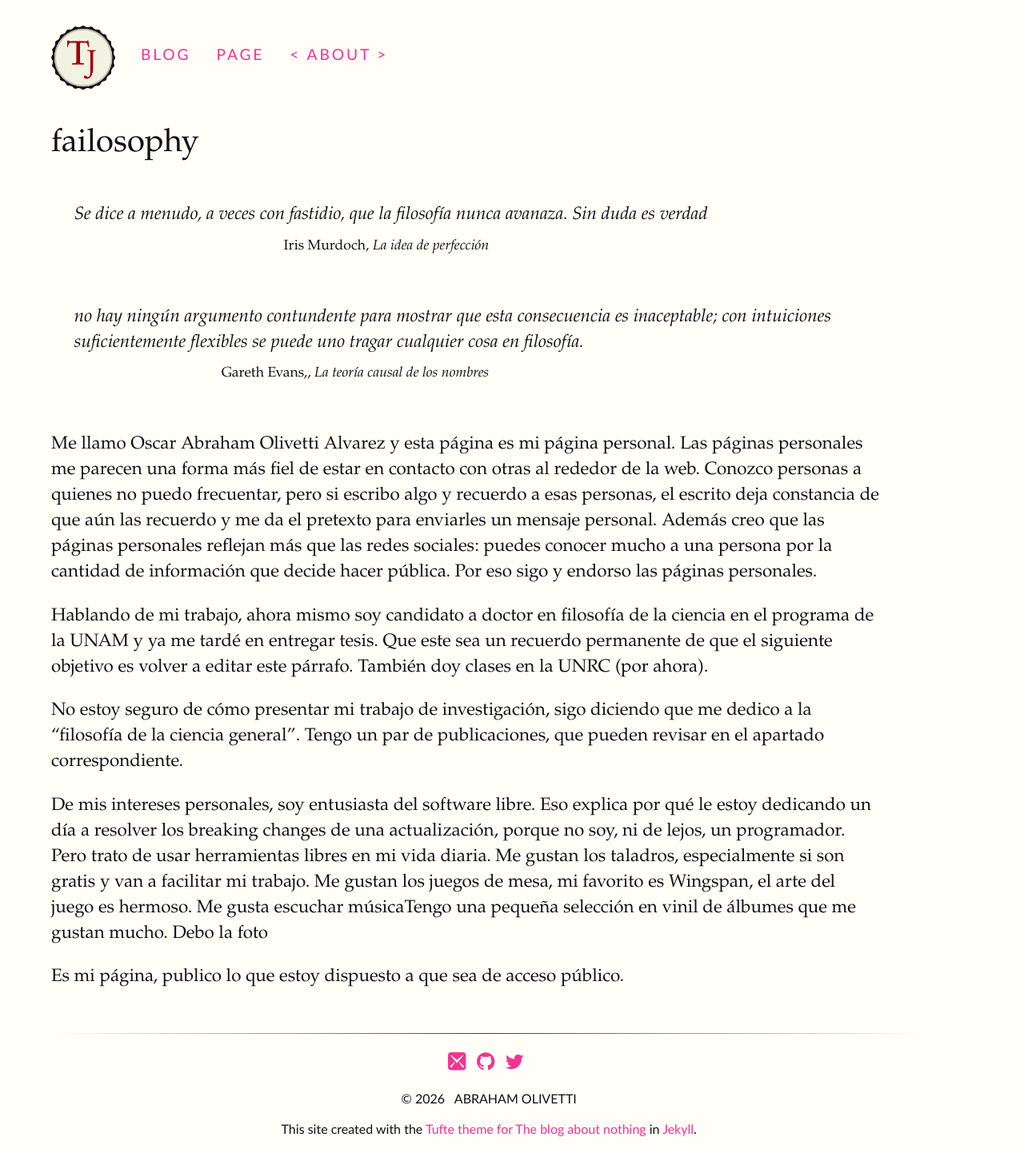
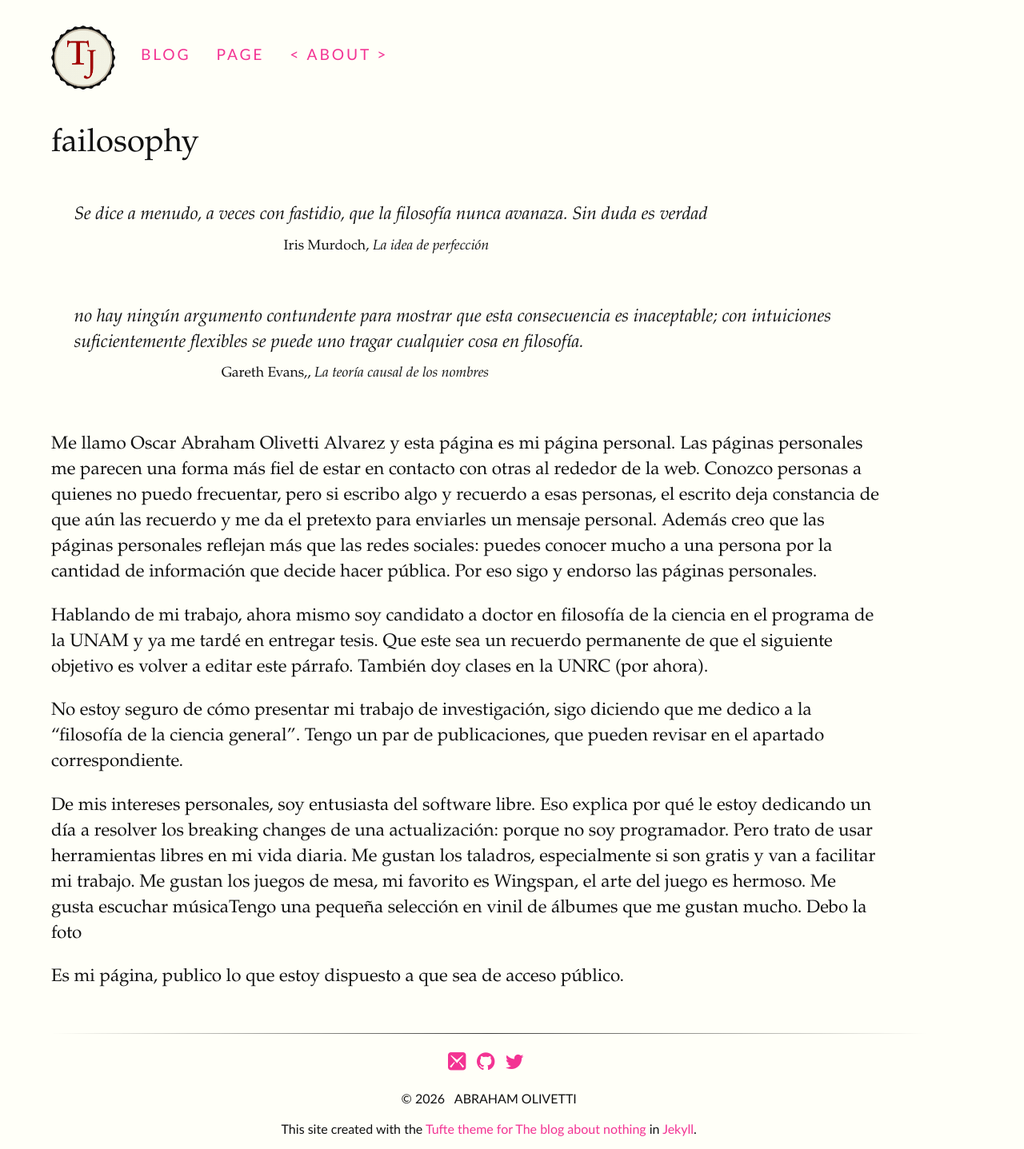
Before and after one commit to Oiuhukt/failosophy, a Jekyll site: the page built from about/index.md, in a window 1280 px wide. Shown: the whole page at 80% size. Built offline with Jekyll 4.4.1, drawn with Linux system fonts in a browser that asks for light colours; some web fonts are replaced.

Commit message:
actualicé página principal

```diff
--- a/about/index.md
+++ b/about/index.md
@@ -19,6 +19,6 @@ Hablando de mi trabajo, ahora mismo soy candidato a doctor en filosofía de la c
 
 No estoy seguro de cómo presentar mi trabajo de investigación, sigo diciendo que me dedico a la “filosofía de la ciencia general”. Tengo un par de publicaciones, que pueden revisar en el apartado correspondiente.
 
-De mis intereses personales, soy entusiasta del software libre. Eso explica por qué le estoy dedicando un día a resolver los breaking changes de una actualización, porque no soy, ni de lejos, un programador. Pero trato de usar herramientas libres en mi vida diaria. Me gustan los taladros, especialmente si son gratis y van a facilitar mi trabajo. Me gustan los juegos de mesa, mi favorito es Wingspan, el arte del juego es hermoso. Me gusta escuchar músicaTengo una pequeña selección en vinil de álbumes que me gustan mucho. Debo la foto
+De mis intereses personales, soy entusiasta del software libre. Eso explica por qué le estoy dedicando un día a resolver los breaking changes de una actualización: porque no soy programador. Pero trato de usar herramientas libres en mi vida diaria. Me gustan los taladros, especialmente si son gratis y van a facilitar mi trabajo. Me gustan los juegos de mesa, mi favorito es Wingspan, el arte del juego es hermoso. Me gusta escuchar músicaTengo una pequeña selección en vinil de álbumes que me gustan mucho. Debo la foto
 
 Es mi página, publico lo que estoy dispuesto a que sea de acceso público.
```
